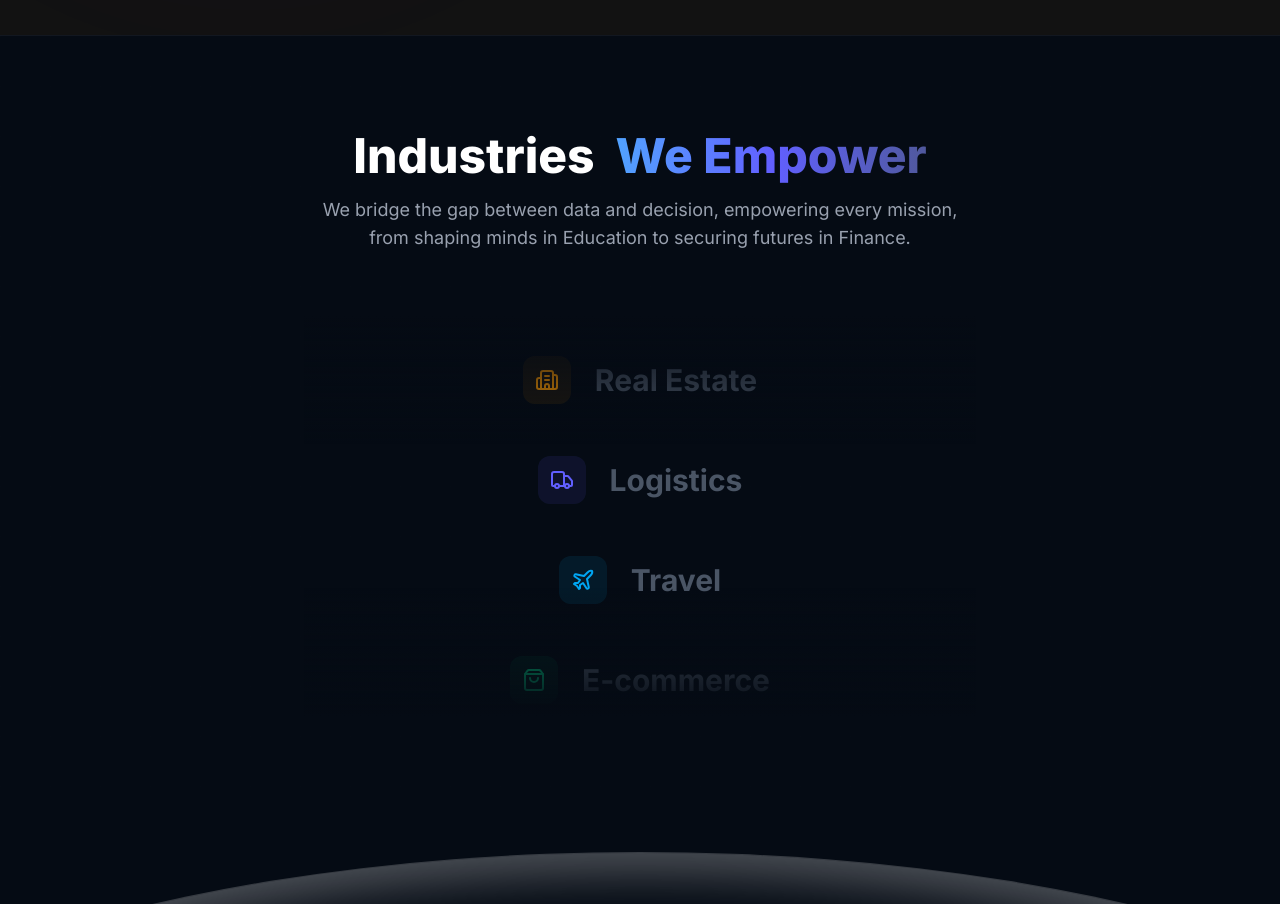
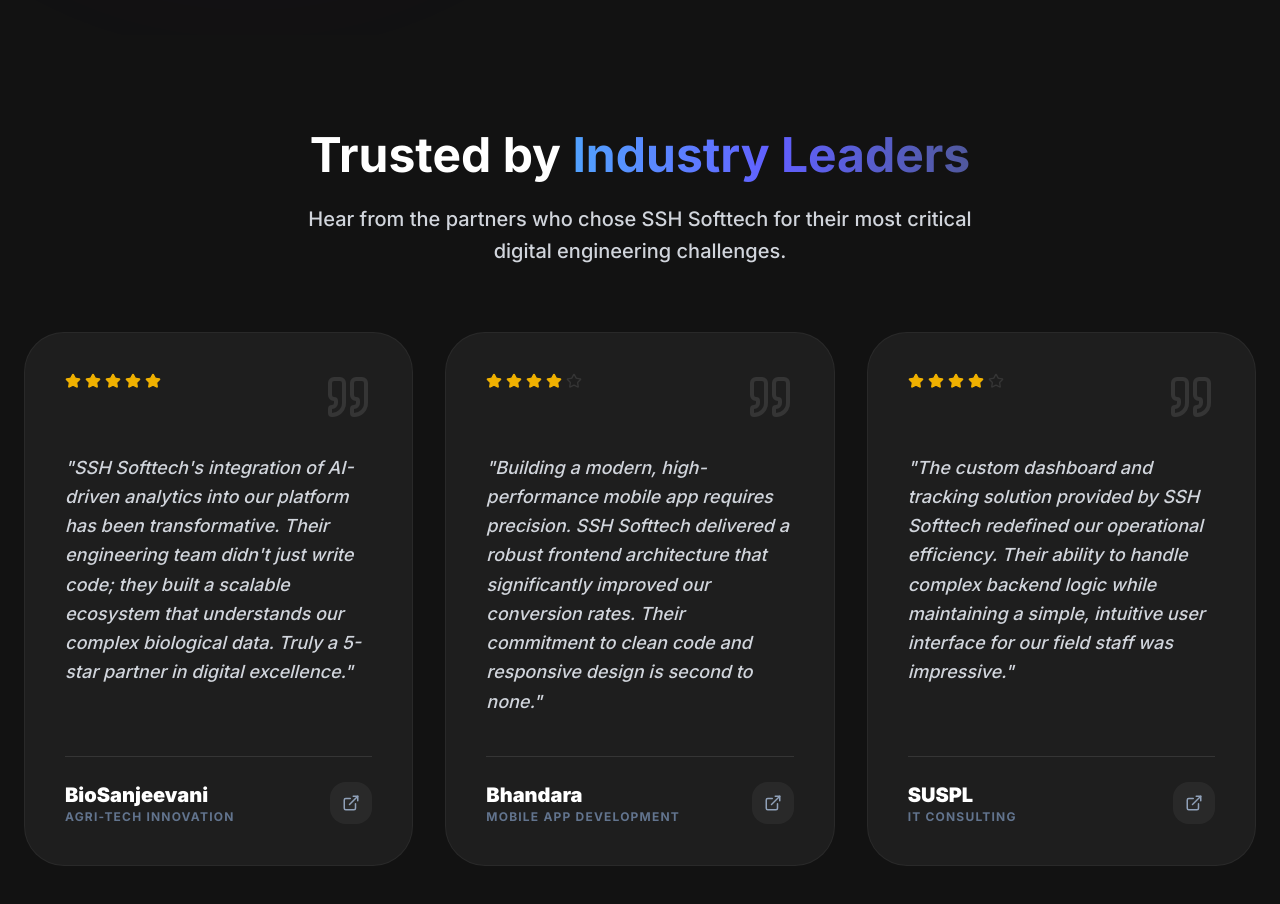
Before and after one commit to atul030702/ssh-softtech, a Next.js app: page / in a window 1280 px wide. Shown: the part 1880-2784 px from the top of the page. Built offline with nearby package versions, Linux system fonts and the light colour scheme; no server answers.

Commit message:
add: testimonials section

```diff
--- a/src/app/page.tsx
+++ b/src/app/page.tsx
@@ -2,12 +2,14 @@
 import Industries from "../components/Industry/Industries";
 import ServicesSectionHero from "../components/Services/Services";
 import CTA from "@/components/CallToAction/CTA";
+import Testimonials from "@/components/ClientTestimonial/Testimonial";
 
 export default function Home() {
   return (
     <div className="flex flex-col">
       <Hero />
       <ServicesSectionHero />
+      <Testimonials />
       <Industries />
       <CTA />
     </div>
--- /dev/null
+++ b/src/components/ClientTestimonial/Testimonial.tsx
@@ -0,0 +1,86 @@
+import { Star, Quote, ExternalLink } from 'lucide-react';
+
+import ScrollReveal from '../ui/ScrollReveal';
+import { testimonials } from './constant';
+
+const Testimonials = () => {
+    return (
+        <section className="py-24 relative overflow-hidden">
+            <div className="container mx-auto px-6 max-w-7xl relative z-10">
+                <ScrollReveal className="text-center mb-16 max-w-3xl mx-auto">
+                    <h2 className="text-3xl md:text-4xl lg:text-5xl font-bold text-slate-800 dark:text-white mb-6">
+                        Trusted by{' '}
+                        <span className="text-transparent bg-clip-text bg-linear-to-r from-blue-600 via-indigo-600 to-brand-light dark:from-blue-400 dark:via-indigo-500 dark:to-brand-light animate-gradient-x">
+                            Industry Leaders
+                        </span>
+                    </h2>
+                    <p className="text-slate-600 dark:text-gray-300 max-w-2xl mx-auto text-lg md:text-xl font-medium leading-relaxed">
+                        Hear from the partners who chose SSH Softtech for their most critical digital engineering challenges.
+                    </p>
+                </ScrollReveal>
+
+                <div className="grid grid-cols-1 lg:grid-cols-3 gap-6 md:gap-8">
+                    {testimonials.map((item, index) => (
+                        <ScrollReveal key={index} delay={index * 0.1}>
+                            <div className={`h-full group relative p-6 md:p-10 rounded-[2.5rem] bg-white dark:bg-white/5 border border-slate-200 dark:border-white/5 hover:border-brand-500/30 dark:hover:border-brand-500/30 transition-all duration-300 hover:shadow-2xl hover:shadow-slate-200/50 dark:hover:shadow-black/50 hover:-translate-y-2 flex flex-col overflow-hidden`}>
+                                <div className={`absolute inset-0 bg-linear-to-br ${item.color} opacity-0 group-hover:opacity-100 transition-opacity duration-700 pointer-events-none`} />
+
+                                <div className="relative z-10 flex flex-col h-full">
+                                    <div className="flex justify-between items-start mb-8">
+                                        <div className="flex gap-1">
+                                            {[...Array(5)].map((_, i) => (
+                                                <Star
+                                                    key={i}
+                                                    size={16}
+                                                    className={i < item.rating ? "text-yellow-500 fill-yellow-500" : "text-slate-200 dark:text-white/10"}
+                                                />
+                                            ))}
+                                        </div>
+                                        <Quote className="text-brand-500/20 dark:text-white/10 group-hover:text-brand-500/40 transition-colors" size={48} />
+                                    </div>
+
+                                    <p className="text-lg text-slate-700 dark:text-gray-300 mb-10 leading-relaxed font-medium grow italic">
+                                        "{item.content}"
+                                    </p>
+
+                                    <div className="mt-auto">
+                                        <div className="h-px bg-slate-100 dark:bg-white/10 w-full mb-6" />
+                                        <div className="flex items-center justify-between">
+                                            <div>
+                                                <h4 className="text-xl font-black text-slate-900 dark:text-white group-hover:text-brand-600 transition-colors">
+                                                    {item.name}
+                                                </h4>
+                                                <p className="text-xs font-bold uppercase tracking-widest text-slate-500 dark:text-brand-400">
+                                                    {item.tag}
+                                                </p>
+                                            </div>
+                                            <a
+                                                href={item.url}
+                                                target="_blank"
+                                                rel="noopener noreferrer"
+                                                className="p-3 rounded-2xl bg-slate-50 dark:bg-white/5 text-slate-500 dark:text-slate-400 hover:bg-brand-500 hover:text-white transition-all transform hover:scale-110 group/link"
+                                                title="Visit Site"
+                                            >
+                                                <ExternalLink size={18} />
+                                            </a>
+                                        </div>
+                                    </div>
+                                </div>
+                            </div>
+                        </ScrollReveal>
+                    ))}
+                </div>
+
+                <ScrollReveal delay={0.4} className="mt-20 flex justify-center">
+                    <div className="flex items-center gap-4 px-6 py-3 rounded-full bg-slate-50 dark:bg-white/5 border border-slate-100 dark:border-white/10 shadow-sm">
+                        <p className="text-sm font-bold text-slate-600 dark:text-slate-400">
+                            Join <span className="text-brand-600 dark:text-white">20+</span> satisfied enterprise partners
+                        </p>
+                    </div>
+                </ScrollReveal>
+            </div>
+        </section>
+    );
+};
+
+export default Testimonials;
--- /dev/null
+++ b/src/components/ClientTestimonial/constant.ts
@@ -0,0 +1,29 @@
+export const testimonials = [
+    {
+        name: "BioSanjeevani",
+        url: "https://biosanjeevani.com",
+        rating: 5,
+        tag: "Agri-Tech Innovation",
+        content: "SSH Softtech's integration of AI-driven analytics into our platform has been transformative. Their engineering team didn't just write code; they built a scalable ecosystem that understands our complex biological data. Truly a 5-star partner in digital excellence.",
+        color: "from-emerald-500/20 to-teal-500/20",
+        border: "border-emerald-500/20"
+    },
+    {
+        name: "Bhandara",
+        url: "https://www.bhandara.app",
+        rating: 4,
+        tag: "Mobile App Development",
+        content: "Building a modern, high-performance mobile app requires precision. SSH Softtech delivered a robust frontend architecture that significantly improved our conversion rates. Their commitment to clean code and responsive design is second to none.",
+        color: "from-brand-500/20 to-cyan-500/20",
+        border: "border-brand-500/20"
+    },
+    {
+        name: "SUSPL",
+        url: "https://suspl.stratosphere.co.in",
+        rating: 4,
+        tag: "IT Consulting",
+        content: "The custom dashboard and tracking solution provided by SSH Softtech redefined our operational efficiency. Their ability to handle complex backend logic while maintaining a simple, intuitive user interface for our field staff was impressive.",
+        color: "from-purple-500/20 to-indigo-500/20",
+        border: "border-purple-500/20"
+    }
+];
--- a/src/components/Industry/Industries.tsx
+++ b/src/components/Industry/Industries.tsx
@@ -11,7 +11,7 @@
             <div className="max-w-7xl mx-auto px-4 sm:px-6 lg:px-8 relative z-10 flex flex-col items-center">
                 <ScrollReveal className="text-center mb-16">
                     <h2 className="text-3xl md:text-4xl lg:text-5xl font-extrabold text-slate-800 dark:text-white mb-4">
-                        Industries &nbsp;
+                        Industries{' '}
                         <span className="text-transparent bg-clip-text bg-linear-to-r from-blue-600 via-indigo-600 to-brand-light dark:from-blue-400 dark:via-indigo-500 dark:to-brand-light animate-gradient-x">
                             We Empower
                         </span>
--- a/src/components/Services/Services.tsx
+++ b/src/components/Services/Services.tsx
@@ -16,7 +16,7 @@
                 {/* Section Header */}
                 <ScrollReveal className="text-center max-w-3xl mx-auto mb-16">
                     <h2 className="text-3xl md:text-4xl lg:text-5xl font-bold text-slate-800 dark:text-white mb-6">
-                        Our Core &nbsp;
+                        Our Core{' '}
                         <span className="text-transparent bg-clip-text bg-linear-to-r from-blue-600 via-indigo-600 to-brand-light dark:from-blue-400 dark:via-indigo-500 dark:to-brand-light animate-gradient-x">
                             Software Solutions
                         </span>
```
